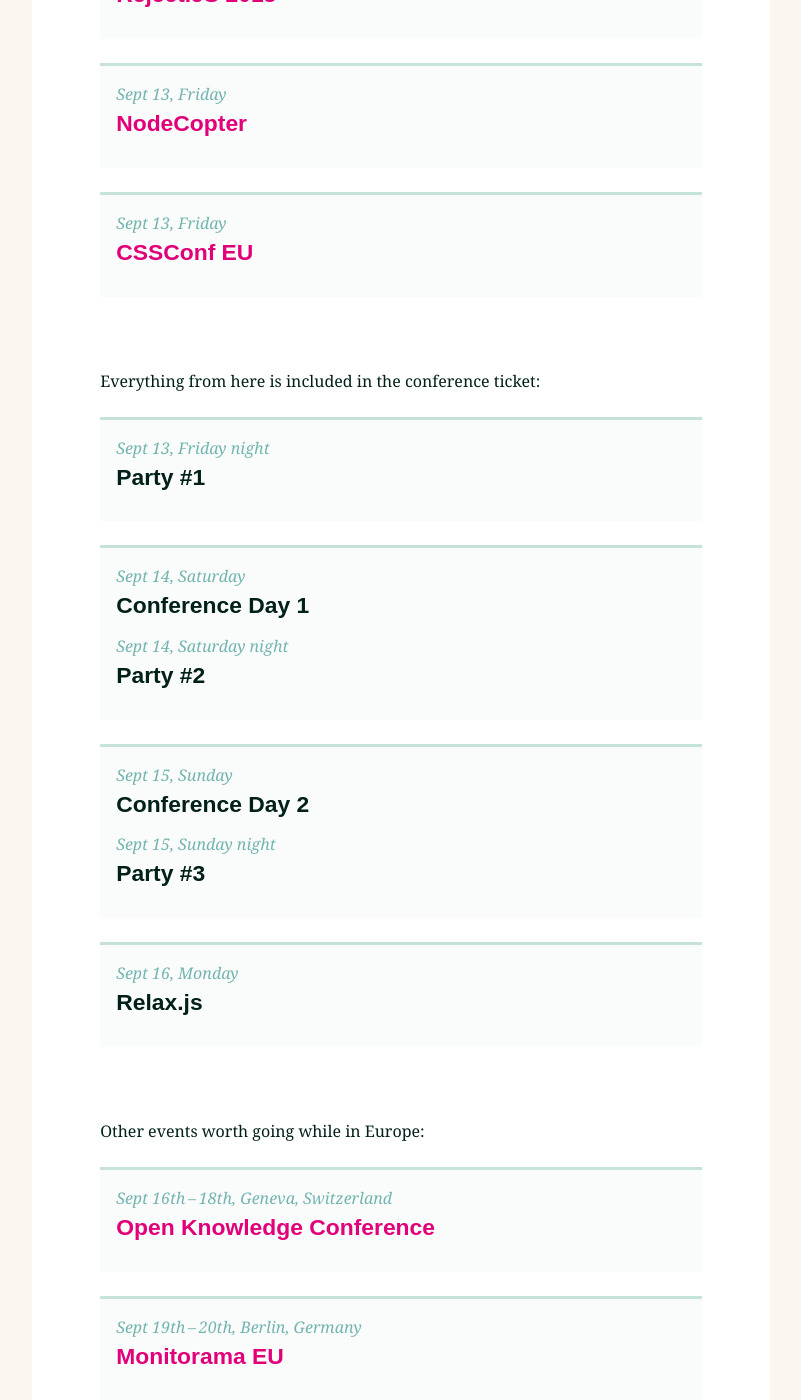
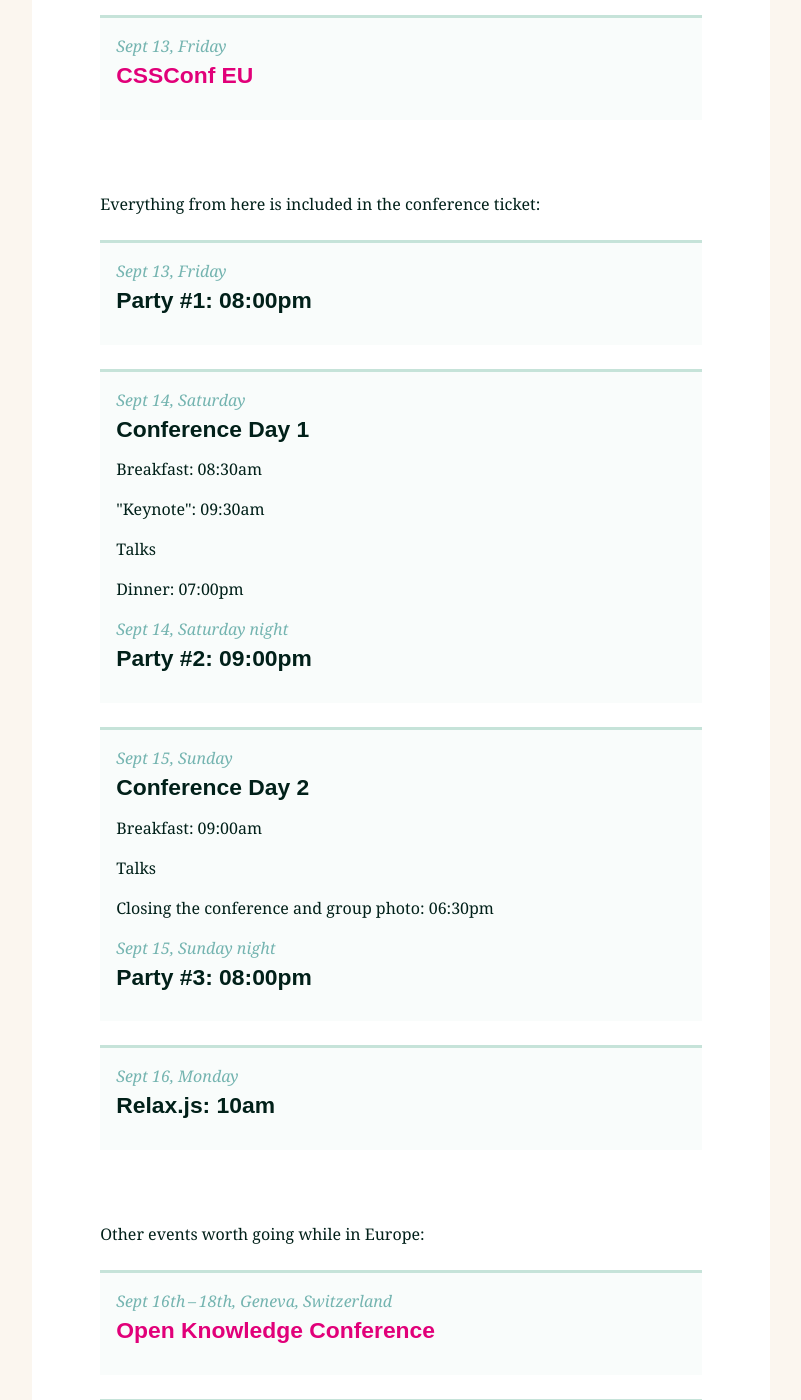
Before and after one commit to jsconf/2013.jsconf.eu, a Jekyll site: the page built from index.html, in a window 1280 px wide and 1400 px high, scrolled down 7764 px. Shown: the whole window, without its empty margins (239-1040 px from the left). Built offline with Jekyll 4.4.1, drawn with Linux system fonts in a browser that asks for light colours; nearby versions of some CDN libraries; comment, search, counter and statistics services are not loaded; some of the changed text lies outside the part shown.

Commit message:
More detailed schedule

```diff
--- a/_includes/schedule.md
+++ b/_includes/schedule.md
@@ -1,11 +1,6 @@
 There will be lots more info here in the future!
 
 <ul class="schedule_list">
-  <li>
-    <i>Sept 11, Wednesday</i>
-    <h4>Pre event 1</h4>
-    <p>To be announced</p>
-  </li>
   <li>
     <i>Sept 12, Thursday</i>
     <h4><a href="http://rejectjs.org">Reject.JS 2013</a></h4>
@@ -24,24 +19,31 @@
 
 <ul class="schedule_list">
   <li>
-    <i>Sept 13, Friday night</i>
-    <h4>Party #1</h4>
+    <i>Sept 13, Friday</i>
+    <h4>Party #1: 08:00pm</h4>
   </li>
   <li>
     <i>Sept 14, Saturday</i>
     <h4>Conference Day 1</h4>
+    <p>Breakfast: 08:30am</p>
+    <p>"Keynote": 09:30am</p>
+    <p>Talks</p>
+    <p>Dinner: 07:00pm</p>
     <i>Sept 14, Saturday night</i>
-    <h4>Party #2</h4>
+    <h4>Party #2: 09:00pm</h4>
   </li>
   <li>
     <i>Sept 15, Sunday</i>
     <h4>Conference Day 2</h4>
+    <p>Breakfast: 09:00am</p>
+    <p>Talks</p>
+    <p>Closing the conference and group photo: 06:30pm</p>
     <i>Sept 15, Sunday night</i>
-    <h4>Party #3</h4>
+    <h4>Party #3: 08:00pm</h4>
   </li>
   <li>
     <i>Sept 16, Monday</i>
-    <h4>Relax.js</h4>
+    <h4>Relax.js: 10am</h4>
   </li>
 </ul>
 
--- a/sass/imports/main.scss
+++ b/sass/imports/main.scss
@@ -312,6 +312,9 @@
       color: $color_d_mint;
       font-style: italic;
     }
+    p {
+      margin-bottom: 1em;
+    }
   }
   .info {
     clear: both;
--- a/stylesheets/screen.css
+++ b/stylesheets/screen.css
@@ -462,12 +462,16 @@
   color: #74b4b0;
   font-style: italic;
 }
-/* line 316, ../sass/imports/main.scss */
+/* line 315, ../sass/imports/main.scss */
+.main_column .schedule_list p {
+  margin-bottom: 1em;
+}
+/* line 319, ../sass/imports/main.scss */
 .main_column .info {
   clear: both;
   color: #c6e3d9;
 }
-/* line 319, ../sass/imports/main.scss */
+/* line 322, ../sass/imports/main.scss */
 .main_column .info li {
   display: inline-block;
   margin: 0 1em 0 0;
@@ -477,23 +481,23 @@
   text-transform: uppercase;
   letter-spacing: .05em;
 }
-/* line 327, ../sass/imports/main.scss */
+/* line 330, ../sass/imports/main.scss */
 .main_column .info > li:before {
   display: none;
 }
 
-/* line 337, ../sass/imports/main.scss */
+/* line 340, ../sass/imports/main.scss */
 blockquote {
   margin: 2.5em 1.5em 3em;
   color: #4c0025;
 }
-/* line 340, ../sass/imports/main.scss */
+/* line 343, ../sass/imports/main.scss */
 blockquote p {
   font-style: italic;
 }
 
 /* links */
-/* line 349, ../sass/imports/main.scss */
+/* line 352, ../sass/imports/main.scss */
 a,
 a:link,
 a:visited {
@@ -505,7 +509,7 @@
   transition: color 0.1s ease-in-out, border-color 0.1s ease-in-out, background-color 0.1s ease-in-out;
 }
 
-/* line 357, ../sass/imports/main.scss */
+/* line 360, ../sass/imports/main.scss */
 a:hover,
 a:active,
 a:focus {
@@ -514,12 +518,12 @@
   text-decoration: none;
 }
 
-/* line 365, ../sass/imports/main.scss */
+/* line 368, ../sass/imports/main.scss */
 nav ul {
   margin: 1em 0;
   text-align: center;
 }
-/* line 369, ../sass/imports/main.scss */
+/* line 372, ../sass/imports/main.scss */
 nav li {
   display: inline-block;
   padding: .2em .5em;
@@ -528,12 +532,12 @@
   font-weight: bold;
 }
 
-/* line 377, ../sass/imports/main.scss */
+/* line 380, ../sass/imports/main.scss */
 .main {
   padding: 3em 0;
 }
 
-/* line 381, ../sass/imports/main.scss */
+/* line 384, ../sass/imports/main.scss */
 .main_column {
   max-width: 640px;
   margin: 0 auto;
@@ -541,25 +545,25 @@
   overflow: hidden;
 }
 
-/* line 388, ../sass/imports/main.scss */
+/* line 391, ../sass/imports/main.scss */
 section {
   margin: 0 0 4.5em 0;
   padding: 0 3%;
   clear: both;
 }
 
-/* line 395, ../sass/imports/main.scss */
+/* line 398, ../sass/imports/main.scss */
 article {
   margin-bottom: 4.5em;
 }
-/* line 397, ../sass/imports/main.scss */
+/* line 400, ../sass/imports/main.scss */
 article header {
   margin-bottom: 1em;
   border-bottom: 0.1875em solid #c6e3d9;
 }
 
 /* fluid iframes */
-/* line 404, ../sass/imports/main.scss */
+/* line 407, ../sass/imports/main.scss */
 .embed_container {
   position: relative;
   margin-bottom: 1.5em;
@@ -569,7 +573,7 @@
   overflow: hidden;
 }
 
-/* line 414, ../sass/imports/main.scss */
+/* line 417, ../sass/imports/main.scss */
 .embed_container iframe,
 .embed_container img {
   position: absolute;
@@ -579,38 +583,38 @@
   height: 100%;
 }
 
-/* line 422, ../sass/imports/main.scss */
+/* line 425, ../sass/imports/main.scss */
 .person {
   position: relative;
   display: inline-block;
   margin-right: 2em;
 }
-/* line 426, ../sass/imports/main.scss */
+/* line 429, ../sass/imports/main.scss */
 .person span {
   position: absolute;
   bottom: 1em;
   right: 1em;
   color: #fbf6ef;
 }
-/* line 432, ../sass/imports/main.scss */
+/* line 435, ../sass/imports/main.scss */
 .person a {
   color: #fbf6ef;
 }
 
-/* line 437, ../sass/imports/main.scss */
+/* line 440, ../sass/imports/main.scss */
 .date {
   color: #74b4b0;
   font-size: .875em;
   font-style: italic;
 }
 
-/* line 444, ../sass/imports/main.scss */
+/* line 447, ../sass/imports/main.scss */
 .speaker_avatar {
   display: block;
   overflow: hidden;
   text-align: center;
 }
-/* line 448, ../sass/imports/main.scss */
+/* line 451, ../sass/imports/main.scss */
 .speaker_avatar img {
   display: inline-block;
   margin: 0 auto 1em auto;
```
